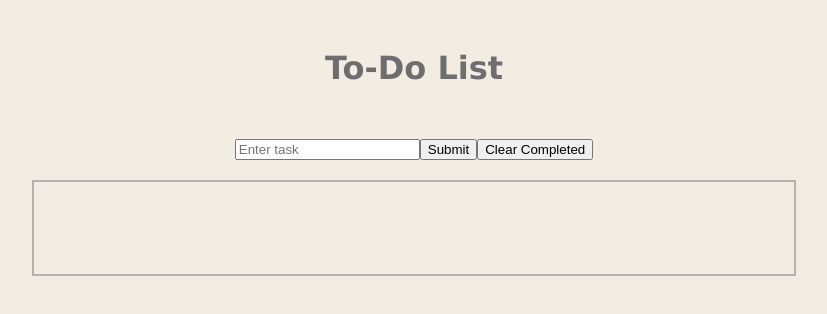
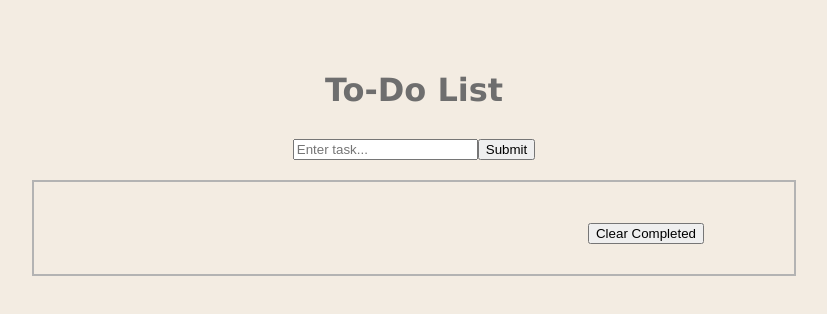
Before and after one commit to c21matthewm/js_to_do_list, a website: page index.html in a window 1280 px wide. Shown: the whole page, without its empty margins (226-1053 px from the left). Drawn offline with Linux system fonts and the light colour scheme.

Commit message:
css styling

```diff
--- a/index.html
+++ b/index.html
@@ -11,13 +11,15 @@
     <h1>To-Do List</h1>
     <!-- <form> -->
     <div id="inputs">
-        <input type="text" id="toDoInput" placeholder="Enter task"/>
+        <input type="text" id="toDoInput" placeholder="Enter task..."/>
         <input type="submit" id="submitBtn" value="Submit"/>
-        <input type="submit" id="clear" value="Clear Completed"/>
     </div>
     <div id="container">
       <ol id="toDoList">
       </ol>
+      <div id="footer">
+        <input type="submit" id="clear" value="Clear Completed"/>
+      </div>
     </div>
     <!-- </form> -->
 </body>
--- a/index.js
+++ b/index.js
@@ -45,7 +45,6 @@ document.querySelector("#clear").addEventListener("click", () => {
 
     let checked = document.querySelectorAll("input[type='checkbox']:checked");
     checked.forEach((element, index) => {
-        // toDoArr.splice(index, 1);
     element.parentElement.remove();
     })
 
@@ -54,20 +53,21 @@ document.querySelector("#clear").addEventListener("click", () => {
         let testText = element.nextSibling.nodeValue;
         uncheckedArr.unshift(testText);
     })
-
-    // toDoArr.filter((element) => )
-    console.log(toDoArr);
+    localStorage.setItem('toDoArr',JSON.stringify(uncheckedArr))
+})
+    // toDoArr.splice(index, 1);
+    // // toDoArr.filter((element) => )
+    // console.log(toDoArr);
     // let uncheckedList = document.querySelectorAll("input[type=checkbox]:not(:checked)");
     // console.log('unchecked: ' + uncheckedList);
     // let unchecked = document.querySelectorAll("input[type=checkbox]:not(:checked)");
     // let toDoArr = Array.from(unchecked);
-    localStorage.setItem('toDoArr',JSON.stringify(uncheckedArr))
     // // Array.from(unchecked).forEach((element) => {
     // //     localStorage.setItem('toDoArr',JSON.stringify(toDoArr));
     // })
 
 
-})
+
 
 
 
--- a/style.css
+++ b/style.css
@@ -3,7 +3,8 @@ h1 {
     text-align: center;
     justify-content: center;
     font-family:Verdana, Geneva, Tahoma, sans-serif;
-    padding: 20px;
+    padding: 5% 20px 20px 20px;
+    margin: auto;
   }
 
 ol {
@@ -22,7 +23,7 @@ body {
 #inputs {
     display: flex;
     flex-direction: row;
-    padding:10px 20px;
+    padding:10px;
 }
 
 
@@ -52,3 +53,11 @@ ol {
 #toDoList li input[type="checkbox"] {
     margin-right:10px;
 }
+#footer {
+    display:flex;
+    width:600px;
+    align-self: flex-end;
+    justify-content: flex-end;
+
+
+}
```
